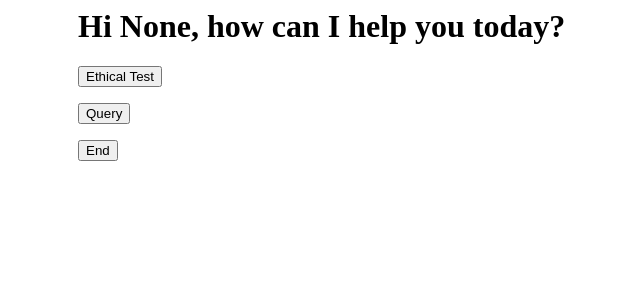
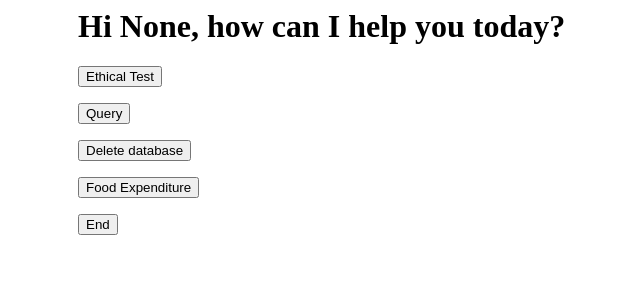
Before and after one commit to qway70/Ethical-test, a Flask app: page /main in a window 1280 px wide. Shown: the top 300 px of the page, without its empty margins (246-886 px from the left). Run offline with Flask 3, Linux system fonts and the light colour scheme.

Commit message:
Update main.html

```diff
--- a/templates/main.html
+++ b/templates/main.html
@@ -14,6 +14,12 @@
     <form action = "/query" method = "post">
         <p><input type = "submit" value = "Query"></p>
     </form>
+    <form action = "/delete" method = "post">
+        <p><input type = "submit" value = "Delete database"></p>
+    </form>
+    <form action = "/food_exp" method = "post">
+        <p><input type = "submit" value = "Food Expenditure"></p>
+    </form>
     <form action = "/end" method = "post">
         <p><input type = "submit" value = "End"></p>
     </form>
```
